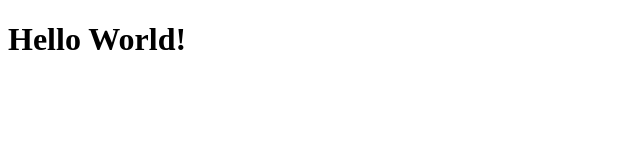
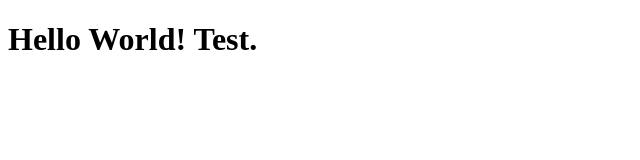
Before and after one commit to tmazyrko/day1, a plain HTML site: page index.html in a window 1280 px wide. Shown: the whole page, without its empty margins (0-640 px from the left). Drawn offline with Linux system fonts and the light colour scheme.

Commit message:
test commit

```diff
--- a/index.html
+++ b/index.html
@@ -5,6 +5,6 @@
     <title>Tim Mazyrko</title>
 </head>
 <body>
-    <h1>Hello World!</h1>
+    <h1>Hello World! Test.</h1>
 </body>
 </html>
```
